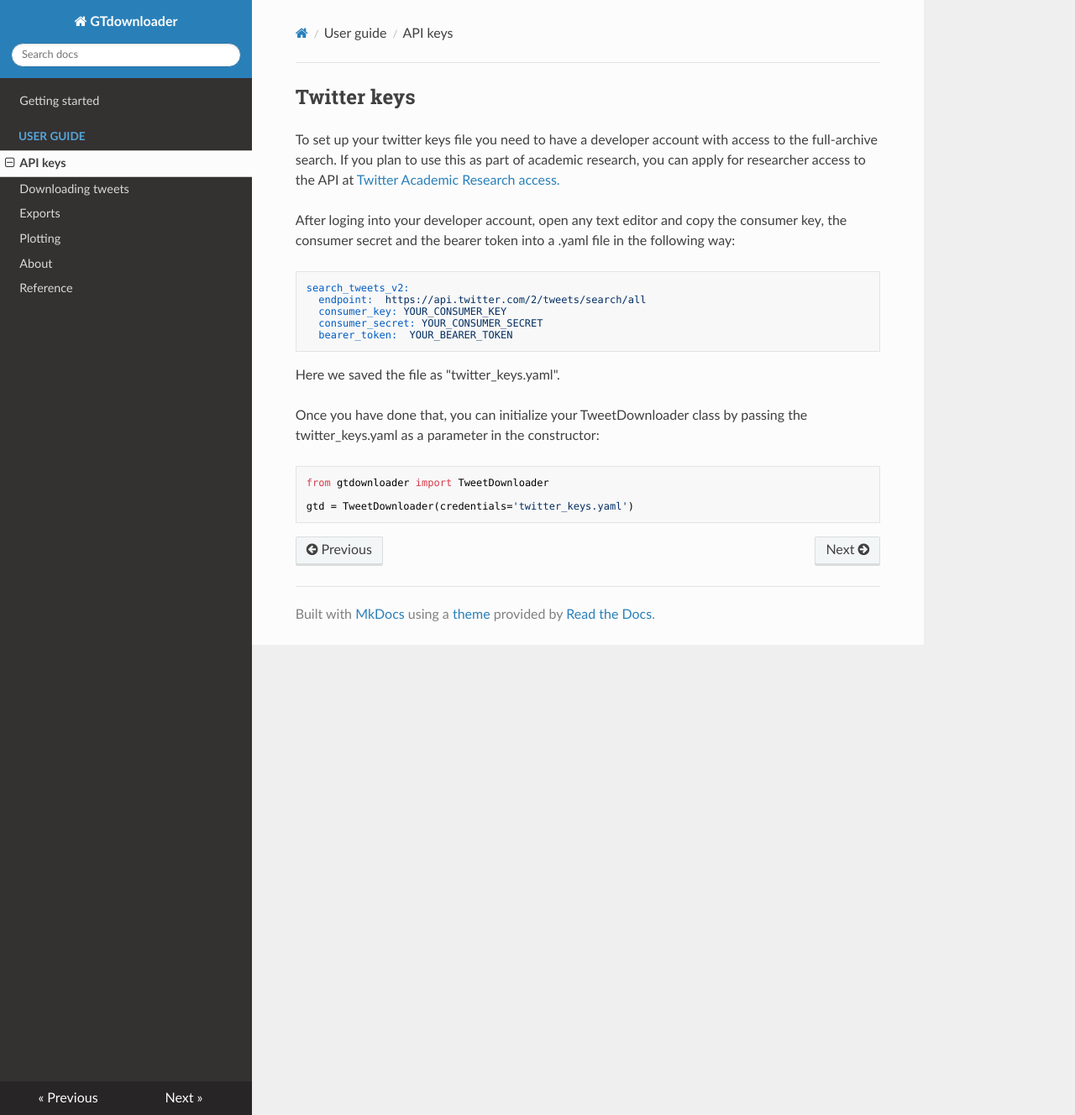
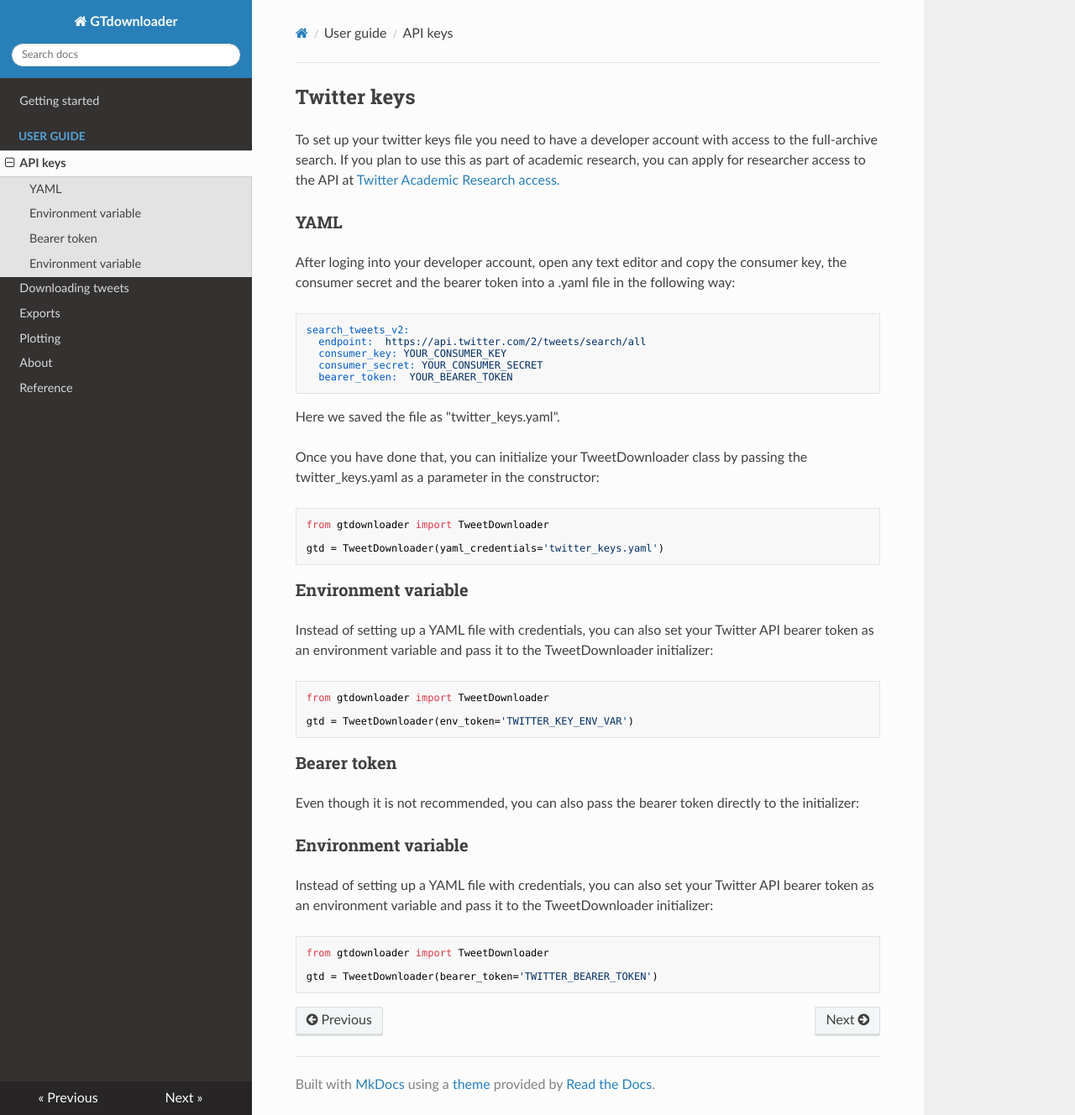
Before and after one commit to jugacostase/gtdownloader, an MkDocs documentation site: the page built from docs/sections/credentials.md, in a window 1280 px wide and 1328 px high. Shown: the whole window at 84% size. Built offline with MkDocs 1.6.1, drawn with Linux system fonts in a browser that asks for light colours; nearby versions of some CDN libraries.

````diff
--- /dev/null
+++ b/__init__.py
@@ -0,0 +1 @@
+__version__ = '1.0.1'
--- a/docs/sections/credentials.md
+++ b/docs/sections/credentials.md
@@ -2,6 +2,8 @@
 To set up your twitter keys file you need to have a developer  account with access to the full-archive
 search. If you plan to use this as part of academic research, you can apply for researcher
 access to the API at [Twitter Academic Research access.](https://developer.twitter.com/en/products/twitter-api/academic-research/application-info)
+
+### YAML
 
 After loging into your developer account, open any text editor and copy the consumer key, the consumer secret and the bearer token into a .yaml
 file in the following way:
@@ -20,5 +22,30 @@ Once you have done that, you can initialize your TweetDownloader class by passin
 ```python
 from gtdownloader import TweetDownloader
 
-gtd = TweetDownloader(credentials='twitter_keys.yaml')
+gtd = TweetDownloader(yaml_credentials='twitter_keys.yaml')
 ```
+
+### Environment variable
+
+Instead of setting up a YAML file with credentials, you can also set your Twitter API bearer token as an environment variable and pass it to the TweetDownloader initializer:
+
+```python
+from gtdownloader import TweetDownloader
+
+gtd = TweetDownloader(env_token='TWITTER_KEY_ENV_VAR')
+```
+
+### Bearer token
+
+Even though it is not recommended, you can also pass the bearer token directly to the initializer:
+
+
+### Environment variable
+
+Instead of setting up a YAML file with credentials, you can also set your Twitter API bearer token as an environment variable and pass it to the TweetDownloader initializer:
+
+```python
+from gtdownloader import TweetDownloader
+
+gtd = TweetDownloader(bearer_token='TWITTER_BEARER_TOKEN')
+```
````
Also changed, not shown: docs/sections/download.md (+15 -0 lines), docs/sections/export.md (+8 -6 lines), setup.py (+6 -1 lines), 5 other files.
